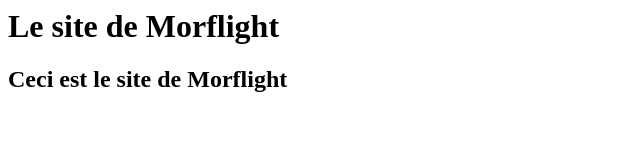
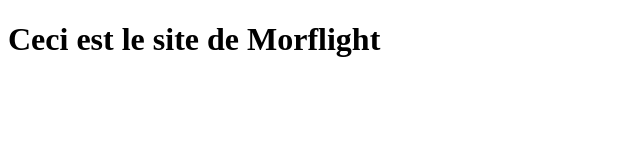
Before and after one commit to Morflight/morflight.github.io, a plain HTML site: page index.html in a window 1280 px wide. Shown: the whole page, without its empty margins (0-640 px from the left). Drawn offline with Linux system fonts and the light colour scheme.

Commit message:
Proper index.html

```diff
--- a/index.html
+++ b/index.html
@@ -1,7 +1,13 @@
-<header>
-	<h1>Le site de Morflight</h1>
-</header>
+<!doctype html>
+<html>
+
+	<head>
+		<meta charset="utf-8">
+		<title>Morflight | Home</title>
+	</head>
 
 <body>
-	<h2>Ceci est le site de Morflight</h2>
+	<div>
+		<h1>Ceci est le site de Morflight</h1>
+	</div>
 </body>
```
